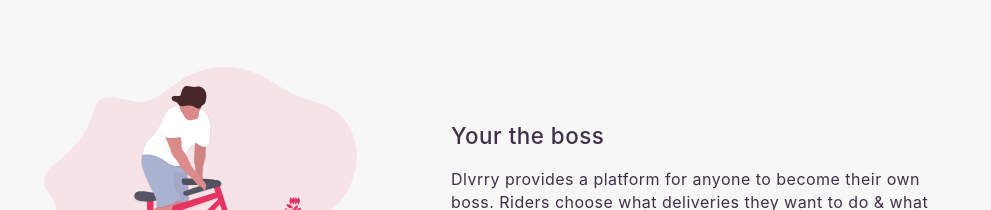
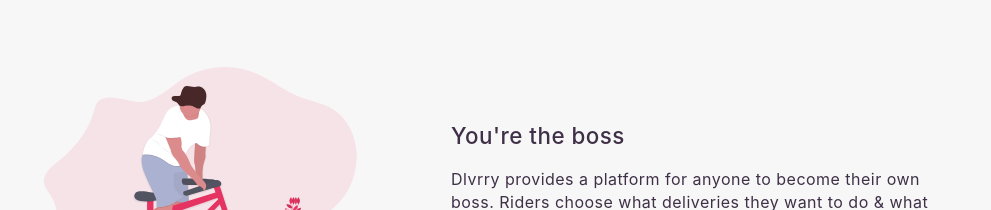
Before and after one commit to Jackthomsonn/dlvrry-web, an Angular app: page / in a window 1280 px wide. Shown: the part 801-1011 px from the top of the page, without its empty margins (189-1180 px from the left). Built offline with nearby package versions, Linux system fonts and the light colour scheme.

Commit message:
Update app.component.html

```diff
--- a/src/app/app.component.html
+++ b/src/app/app.component.html
@@ -24,7 +24,7 @@
     </div>
 
     <div class="information">
-      <h1>Your the boss</h1>
+      <h1>You're the boss</h1>
       <p>Dlvrry provides a platform for anyone to become their own boss. Riders choose what deliveries they want to do & what time they wish to work. You are in charge of your time, Dlvrry works around your schedule, not the other way around.</p>
     </div>
   </section>
```
